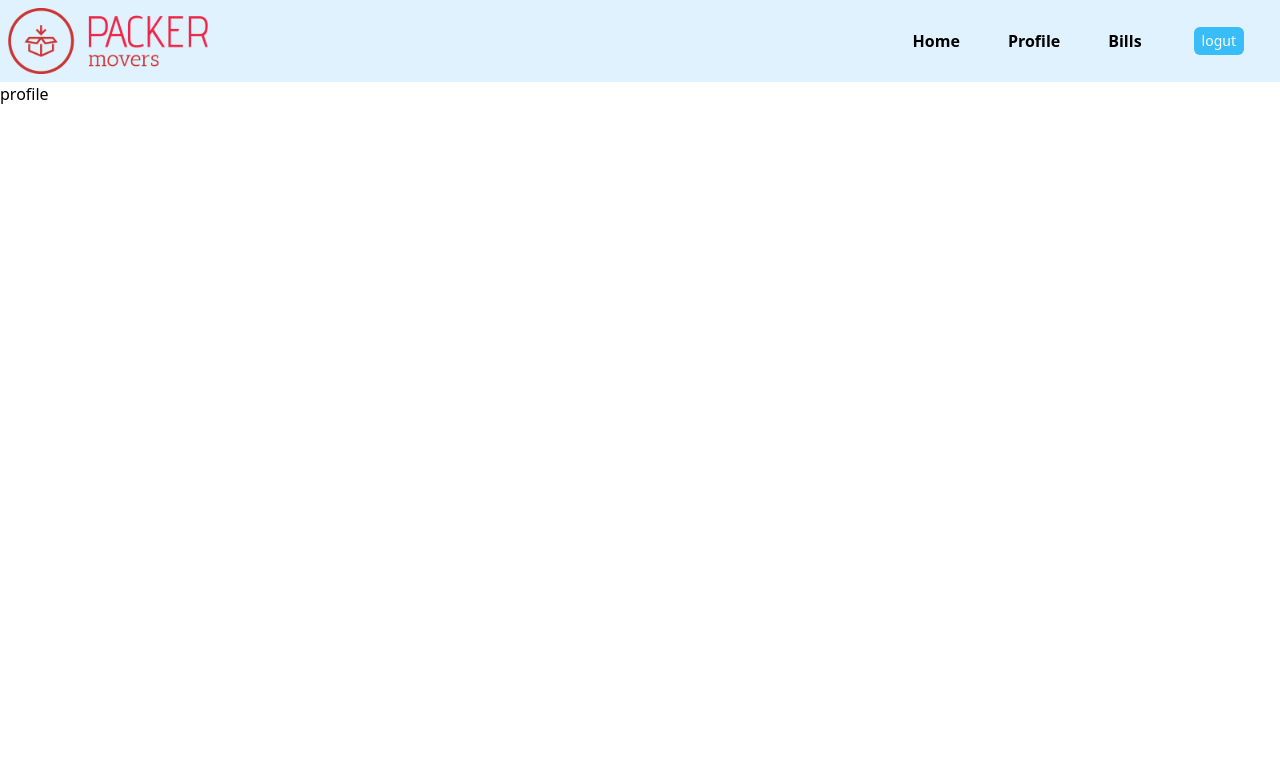
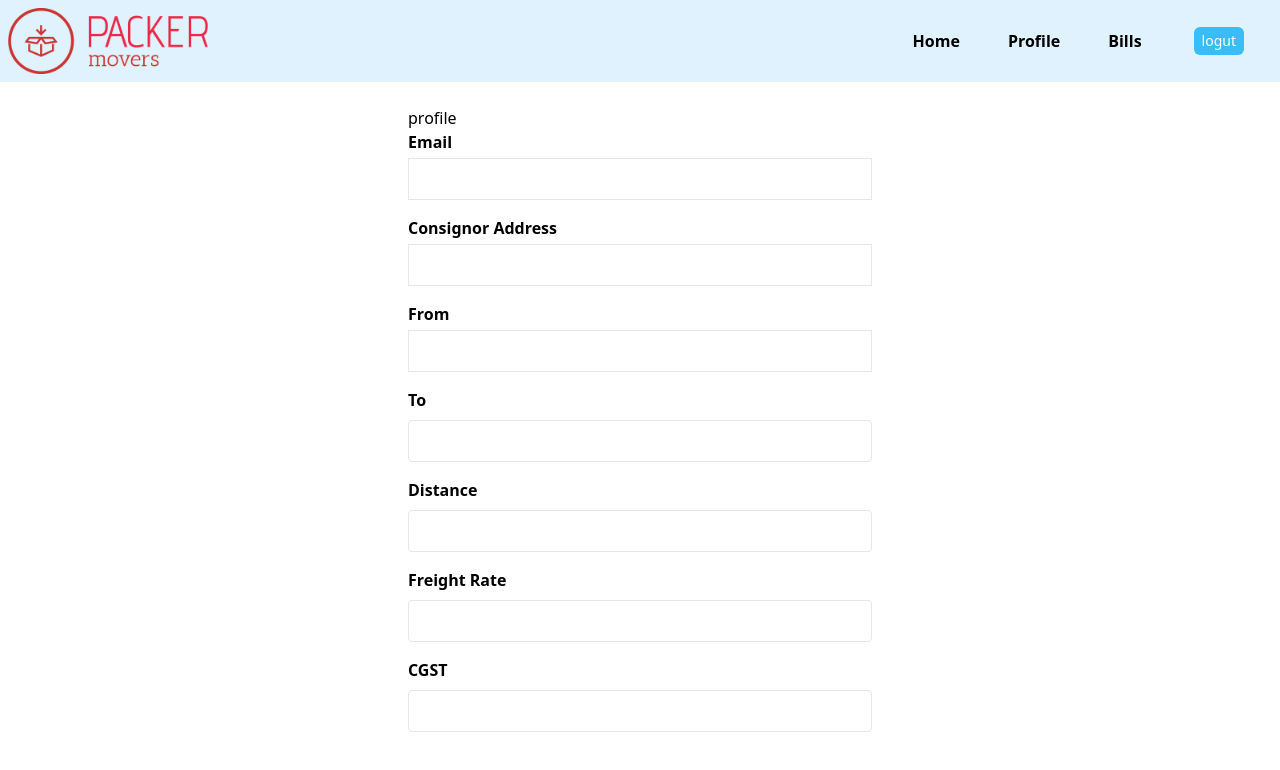
Before and after one commit to pranjal6314/Packers_Frontend, a Next.js app: page /profile in a window 1280 px wide. Shown: the top 770 px of the page. Built offline with nearby package versions, Linux system fonts and the light colour scheme; sample sign-in values are in the browser's storage.

Commit message:
creating profile page

```diff
--- a/pages/api/allbills.js
+++ b/pages/api/allbills.js
@@ -6,6 +6,7 @@ const handler = async (req, res) => {
   const token = req.body.token;
   const data = jsonewebtoken.verify(token, "ourkey");
   console.log(data);
+  localStorage.setItem("myuser", data);
   let allbills = await bill.find({ email: data.email });
   res.status(200).json({ allbills });
 };
--- a/pages/bills.js
+++ b/pages/bills.js
@@ -15,6 +15,7 @@ const Bills = () => {
       console.log(token);
       let a = await fetch(`${process.env.NEXT_PUBLIC_HOST}/api/allbills`, {
         method: "POST",
+
         headers: {
           "Content-Type": "application/json",
         },
--- a/pages/profile.js
+++ b/pages/profile.js
@@ -5,10 +5,9 @@ import { useRouter } from "next/router";
 const Profile = () => {
   const router = useRouter();
   const [user, setUser] = useState({ value: null });
+
   const [key, setKey] = useState(0);
   useEffect(() => {
-    console.log("useEffect");
-
     const token = localStorage.getItem("token");
     if (token) {
       setUser({ value: token });
@@ -22,10 +21,95 @@ const Profile = () => {
     setUser({ value: null });
     setKey(Math.random());
   };
+  // const myself = JSON.parse(localStorage.getItem("myuser"));
+  // console.log(myself);
+
   return (
     <>
       <Navbar user={user} logout={logout} key={key} />
-      <div>profile</div>
+      <form id="myForm" className="max-w-lg mx-auto p-6">
+        profile
+        <div className="mb-4">
+          <label className="block mb-1 font-semibold" htmlFor="email">
+            Email
+          </label>
+          <input
+            className="w-full px-3 py-2 border"
+            type="text"
+            id="email"
+            required
+          />
+        </div>
+        <div className="mb-4">
+          <label
+            className="block mb-1 font-semibold"
+            htmlFor="consignor_address"
+          >
+            Consignor Address
+          </label>
+          <input
+            className="w-full px-3 py-2 border"
+            type="text"
+            id="consignorAddress"
+            required
+          />
+        </div>
+        <div className="mb-4">
+          <label className="block mb-1 font-semibold" htmlFor="from">
+            From
+          </label>
+          <input
+            className="w-full px-3 py-2 border"
+            type="text"
+            id="from"
+            required
+          />
+        </div>
+        <div className="mb-4">
+          <label className="block font-semibold mb-2" htmlFor="to">
+            To
+          </label>
+          <input
+            className="w-full px-3 py-2 border rounded"
+            type="text"
+            id="to"
+            required
+          />
+        </div>
+        <div className="mb-4">
+          <label className="block font-semibold mb-2" htmlFor="distance">
+            Distance
+          </label>
+          <input
+            className="w-full px-3 py-2 border rounded"
+            type="number"
+            id="distance"
+            required
+          />
+        </div>
+        <div className="mb-4">
+          <label className="block font-semibold mb-2" htmlFor="freightRate">
+            Freight Rate
+          </label>
+          <input
+            className="w-full px-3 py-2 border rounded"
+            type="number"
+            id="freightRate"
+            required
+          />
+        </div>
+        <div className="mb-4">
+          <label className="block font-semibold mb-2" htmlFor="cgst">
+            CGST
+          </label>
+          <input
+            className="w-full px-3 py-2 border rounded"
+            type="number"
+            id="cgst"
+            required
+          />
+        </div>
+      </form>
     </>
   );
 };
```
